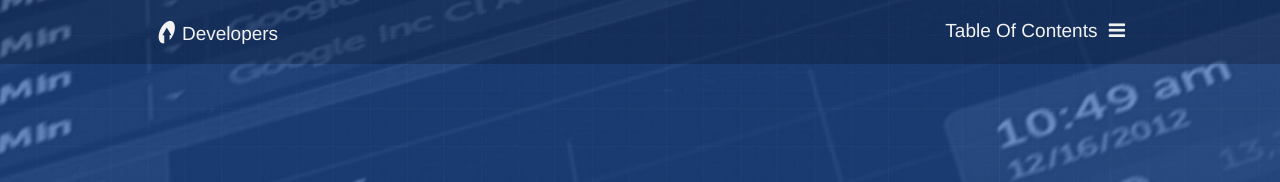
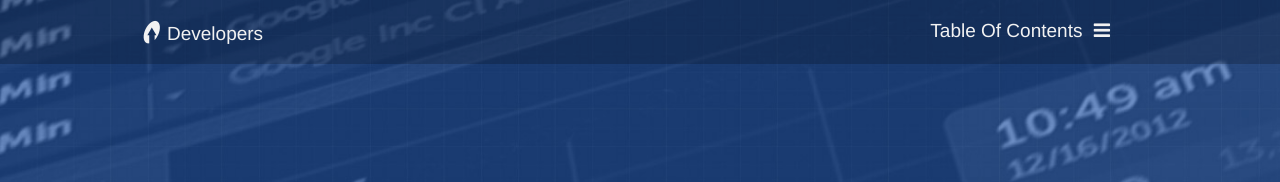
Before and after one commit to tradestation/webapi-docs, a Jekyll site: the page built from index.md, in a window 1280 px wide. Shown: the top 182 px of the page. Built offline with Jekyll 4.4.1, drawn with Linux system fonts in a browser that asks for light colours; nearby versions of some CDN libraries.

Commit message:
fixed alignment for the navbar

```diff
--- a/_includes/newhead.html
+++ b/_includes/newhead.html
@@ -28,7 +28,7 @@
 		<div id="main-nav" class="nav">
 			<div class="container">
 				<div class="row">
-					<div class="span10 offset1">
+					<div class="span10 center">
 						<a class="trade-link" href="{{site.baseurl}}/"><span class="fs1 tradestation-logo" aria-hidden="true" data-icon=""></span><span class="trade-text">Developers</span></a>
 						<a id="menu" href="#">
 							<span class="hamburger icon pull-right">
```
